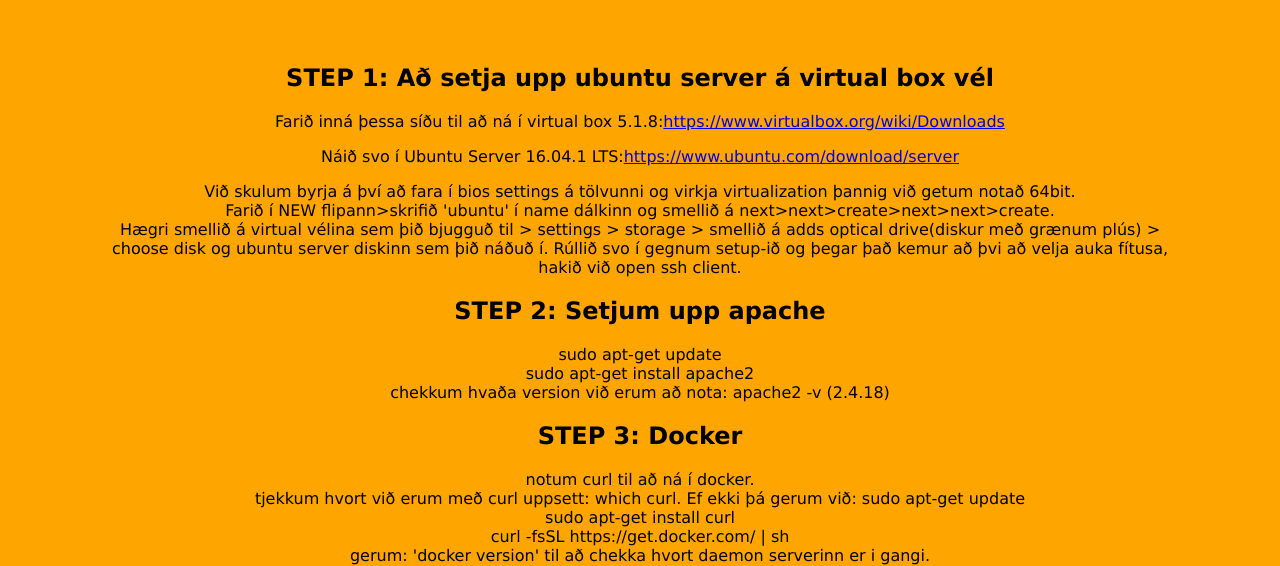
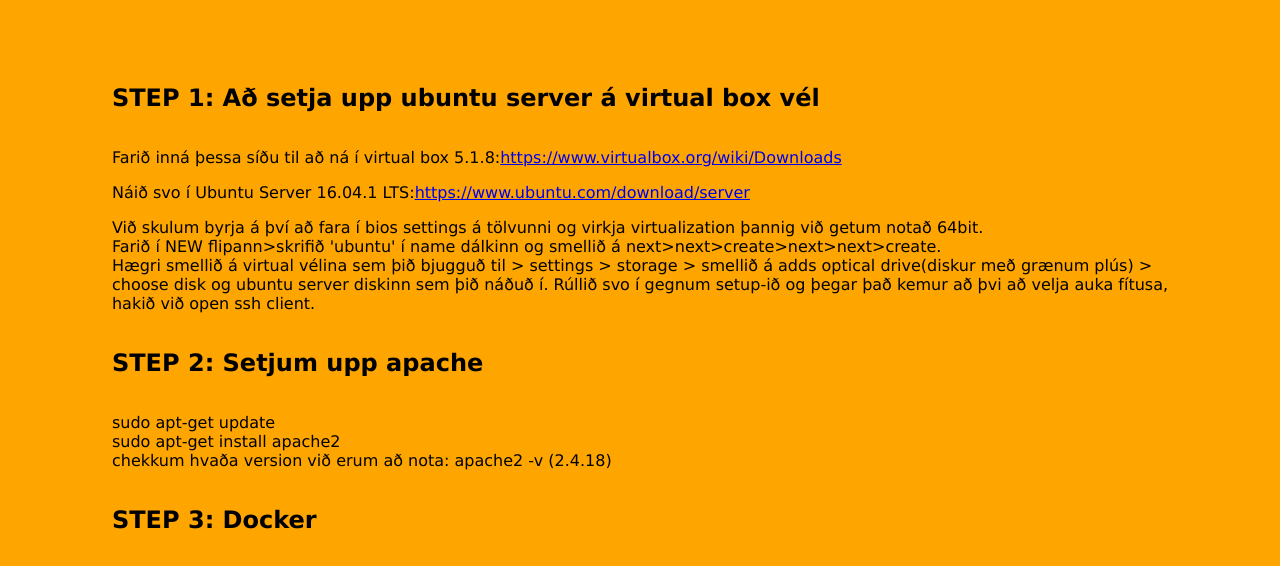
Before and after one commit to aristeinn/Lin_lokaverkefni, a plain HTML site: page index.html in a window 1280 px wide. Shown: the part 187-753 px from the top of the page. Drawn offline with Linux system fonts and the light colour scheme.

Commit message:
færði allan textann til vinstri

```diff
--- a/index.css
+++ b/index.css
@@ -2,6 +2,10 @@ body{
     background-color: orange;
     font-family: Verdana;
     text-align: center;
+}
+#left{
+    display: inline-block;
+    text-align: left;
 }
 
 #firsthead{
@@ -9,9 +13,8 @@ body{
 }
 
 h2{
-    position: relative;
-    left: 20%;
-    width: 60%;
+  display:inline-block;
+  text-align: left;
 }
 
 #linux{
--- a/index.html
+++ b/index.html
@@ -6,8 +6,9 @@
 </head>
 
 <body>
+
     <h1 id="firsthead">LINUX 203 TUTORIAL</h1>
-
+    <div id="left">
     <h2>STEP 1: Að setja upp ubuntu server á virtual box vél</h2>
 
     <p>Farið inná þessa síðu til að ná í virtual box 5.1.8:<a href="https://www.virtualbox.org/wiki/Downloads">https://www.virtualbox.org/wiki/Downloads</a></p>
@@ -56,6 +57,7 @@
          þegar það er beðið þig um að breyta root passwordinu</br>
          mysql -u root -p
     </p>
+  </div>
 
         <div id="linux">LINUX TÓL:</div>
         <div id="linuxtools">
```
